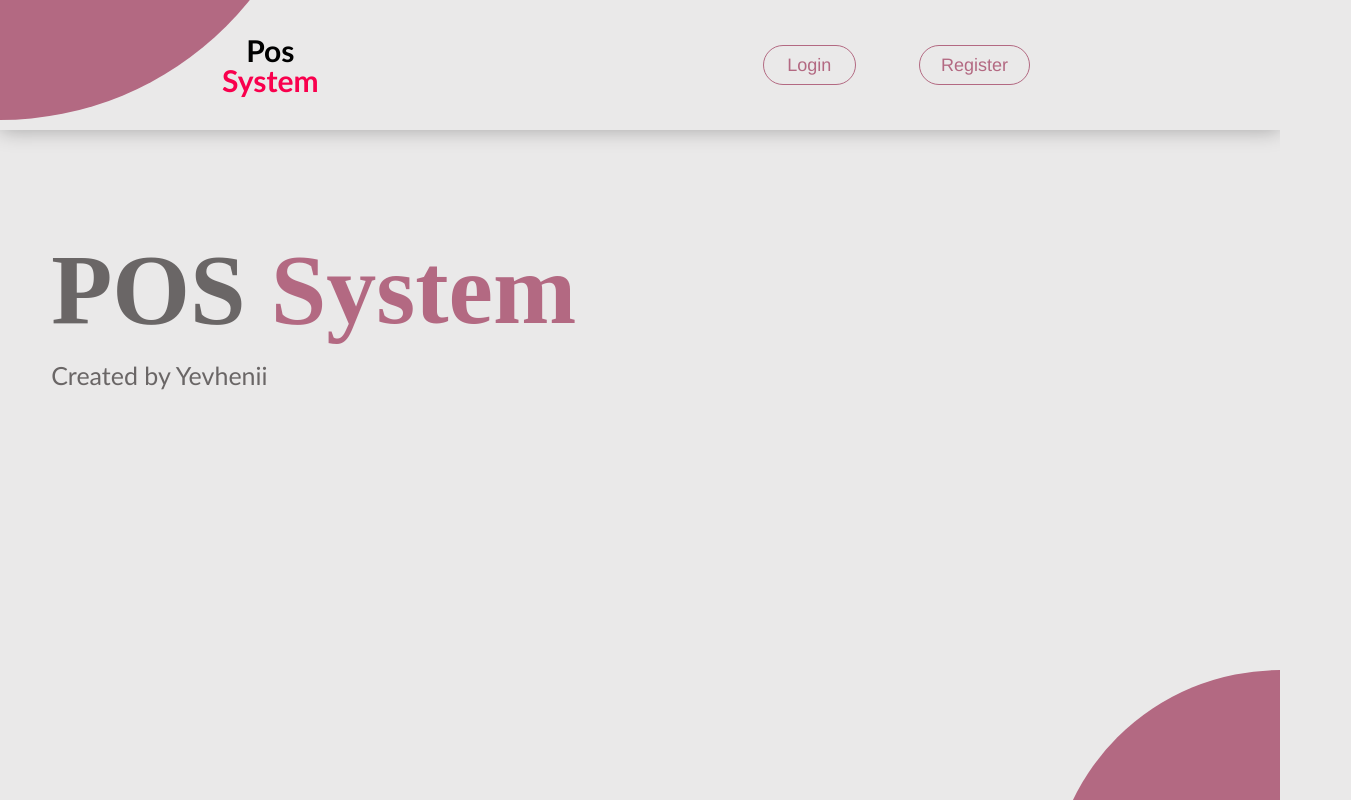
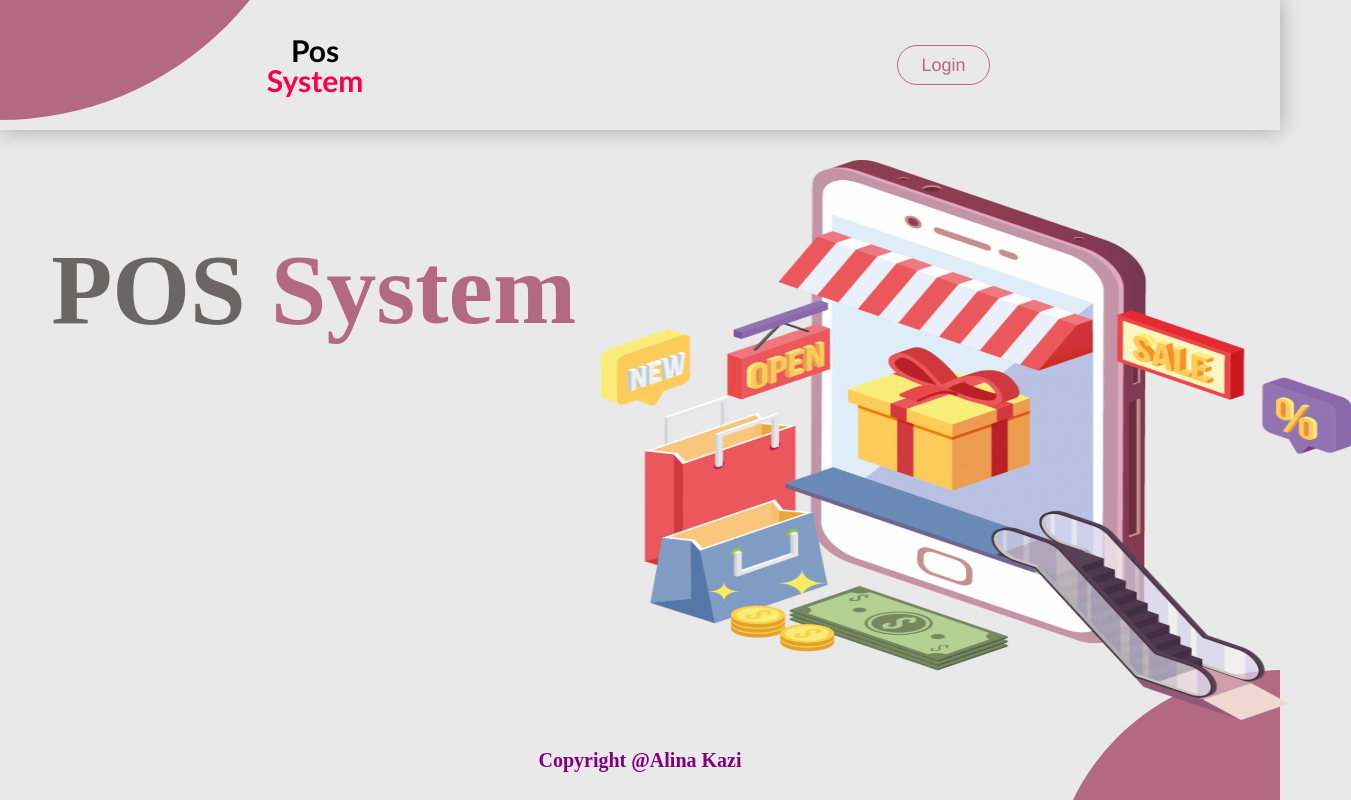
Before and after one commit to Yevhenii0706/POS-system, a React (Create React App) app: page / in a window 1280 px wide. Shown: the whole page, 1351 px wide, since content can reach past the window. Built offline with nearby package versions, Linux system fonts and the light colour scheme.

Commit message:
decorated

```diff
--- a/src/App.js
+++ b/src/App.js
@@ -9,36 +9,32 @@ import Register from "./pages/Register";
 import Cart from "./pages/Cart";
 import Orders from "./pages/Orders";
 import Content from "./pages/Content";
-import Modal from "./components/Modal";
 import CategoryProducts from "./pages/CategoryProducts";
 import NotFound from "./pages/NotFound";
 import PrivateRoute from "./pages/PrivateRoute";
 import ResetPassword from "./pages/ResetPassword";
-import ManagementProduct from "./pages/ManagementProduct";
 import Manangement from "./pages/Management";
-import Footer from "./pages/Footer";
 
 function App() {
   return (
     <>
       <Router>
-        <div className="App" >
+        <div className="App">
           <Routes>
             <Route path="/" element={<Home />} />
             <Route path="/login" element={<Login />} />
             <Route
               path="/dashboard"
               element={
-                // <PrivateRoute>
-                <Dashboard />
-                // </PrivateRoute>
+                <PrivateRoute>
+                  <Dashboard />
+                </PrivateRoute>
               }
             >
               <Route path="" element={<Content />} />
               <Route path="orders" element={<Orders />} />
               <Route path="manage" element={<Manangement />} />
               <Route path="category/:category" element={<CategoryProducts />} />
-
             </Route>
             <Route
               path="/cart"
--- a/src/components/SidebarLeft.jsx
+++ b/src/components/SidebarLeft.jsx
@@ -11,6 +11,7 @@ import {
   FaWallet,
   FaAccusoft,
   FaUserTag,
+  FaPlus,
 } from "react-icons/fa";
 import { useSelector, useDispatch } from "react-redux";
 import { logout, reset } from "../features/auth/authSlice";
@@ -40,7 +41,7 @@ const SidebarLeft = () => {
         </Link>
         <Link to="/dashboard/manage">
           <FaWpforms className="menu-icon" />
-          Manangement
+          Manange
         </Link>
         <Link to="/cart">
           <FaShoppingCart className="menu-icon" />
@@ -51,16 +52,16 @@ const SidebarLeft = () => {
           Reset
         </Link>
         <Link to="/register">
-          <FaUserTag className="menu-icon" style={{ textAlign: "center" }} />
+          <FaPlus className="menu-icon" style={{ textAlign: "center" }} />
           Add
         </Link>
       </div>
 
       <div className="user-info">
-        <div className="user-detail">
+        {/* <div className="user-detail">
           <FaUserCircle className="user-icon" />
-          <span className="user">{user.name}</span>
-        </div>
+          <span className="user">{user.user}</span>
+        </div> */}
         <button className="logout-btn" onClick={logoutUser}>
           <FaSignInAlt className="logout-icon" />
         </button>
--- a/src/pages/Cart.jsx
+++ b/src/pages/Cart.jsx
@@ -1,6 +1,5 @@
-import { React, useEffect, useState } from "react";
+import { React, useEffect } from "react";
 import { FaHome, FaTimes } from "react-icons/fa";
-import { toast } from "react-toastify";
 import { useNavigate, Link } from "react-router-dom";
 import {
   clearCart,
--- a/src/pages/Home.jsx
+++ b/src/pages/Home.jsx
@@ -14,22 +14,23 @@ const Home = () => {
           <li>
             <Link to="/login">Login</Link>
           </li>
-          <li>
-            <Link to="/register">Register</Link>
-          </li>
         </ul>
       </header>
       <div className="texts">
         <h1>
           POS <span>System</span>
         </h1>
-        <p>
-          Created by Yevhenii
-        </p>
       </div>
       <div className="background_image">
-        {/* <img src={require("../images/pos-bg.png")} alt="..." /> */}
+        <img style={{ height: "70%" }} src={require("../images/pos-bg.png")} alt="..." />
       </div>
+      <footer style={{ position: "fixed", bottom: "0px", width: "100%" }}>
+        <div >
+          <p style={{ textAlign: "center", marginLeft: "auto", marginRight: "auto", marginBottom: "30px", fontWeight: "bold", fontSize: "20px", color: "purple" }}>
+            Copyright @Alina Kazi
+          </p>
+        </div>
+      </footer>
     </section>
   );
 };
--- a/src/pages/Login.jsx
+++ b/src/pages/Login.jsx
@@ -79,6 +79,11 @@ const Login = () => {
           <div className="home">
             <a href="/">Go to home page</a>
           </div>
+          <div >
+            <p style={{ textAlign: "center", marginLeft: "auto", marginRight: "auto", textDecoration: "underline", fontSize: "15px", color: "purple" }}>
+              Copyright @Alina Kazi
+            </p>
+          </div>
         </form>
       </div>
     </>
--- a/src/pages/ShoppingCart.jsx
+++ b/src/pages/ShoppingCart.jsx
@@ -27,12 +27,12 @@ const ShoppingCart = () => {
 
   return (
     <div className="cart">
-      <div className="cart-header" style={{height:"50px"}}>
+      <div className="cart-header" style={{ height: "50px" }}>
         <div className="cart-title">
           <span>INVOICE</span>
         </div>
       </div>
-      <div  style={{flex:1,overflowY:"auto"}}>
+      <div style={{ flex: 1, overflowY: "auto" }}>
         {cartItems ? (
           cartItems.map((cart) => (
             <div className="cart-items" key={cart.productId}>
@@ -98,7 +98,7 @@ const ShoppingCart = () => {
 
       <div
         className="total-card"
-        style={{ height: "270px", background: "white",textAlign:"center" }}
+        style={{ height: "270px", background: "white", textAlign: "center" }}
       >
         <div className="total-items">
           <span className="items-count">Items ({cartItems.length})</span>
@@ -124,7 +124,7 @@ const ShoppingCart = () => {
           </button>
         </div>
         <br />
-        <span style={{fontWeight:"bold"}}>Copyright@2025</span>
+        <span style={{ fontWeight: "bold", textDecoration: "underline", color: "purple" }}>Copyright 2025 @Alina Kazi</span>
       </div>
     </div>
   );
```
